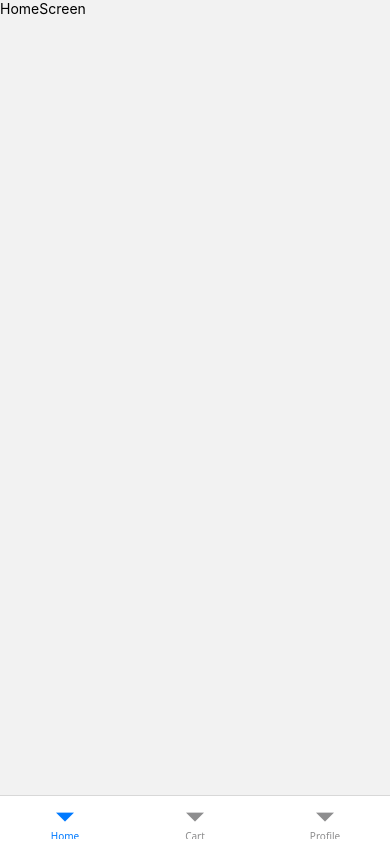
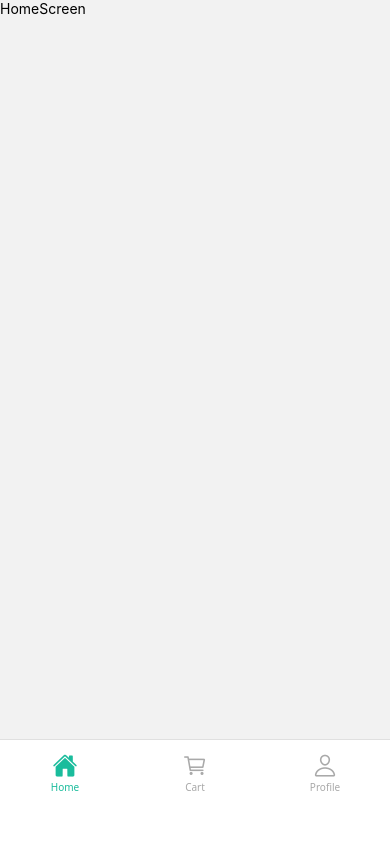
Before and after one commit to Abdulzizi/smart-ecommerce, a React Native app: screen /MainAppBottomTabs in a window 390 px wide. Built offline with nearby package versions, Linux system fonts and the light colour scheme.

Commit message:
styling bottom tabs to be better

```diff
--- a/package.json
+++ b/package.json
@@ -9,6 +9,7 @@
     "web": "expo start --web"
   },
   "dependencies": {
+    "@expo/vector-icons": "^15.0.2",
     "@react-navigation/bottom-tabs": "^7.4.7",
     "@react-navigation/native": "^7.1.17",
     "@react-navigation/stack": "^7.4.8",
@@ -20,7 +21,8 @@
     "react-native-gesture-handler": "~2.28.0",
     "react-native-safe-area-context": "~5.6.0",
     "react-native-screens": "~4.16.0",
-    "react-native-size-matters": "^0.4.2"
+    "react-native-size-matters": "^0.4.2",
+    "react-native-vector-icons": "^10.3.0"
   },
   "devDependencies": {
     "@types/react": "~19.1.0",
--- a/src/navigation/MainAppBottomTabs.tsx
+++ b/src/navigation/MainAppBottomTabs.tsx
@@ -1,13 +1,46 @@
 import { createBottomTabNavigator } from "@react-navigation/bottom-tabs";
+import { Ionicons } from "@expo/vector-icons";
 import HomeScreen from "../screens/HomeScreen";
 import CartScreen from "../screens/CartScreen";
 import ProfileScreen from "../screens/ProfileScreen";
+import { AppColor } from "../styles/colors";
+import { vs } from "react-native-size-matters";
 
 const Tab = createBottomTabNavigator();
 
 export default function MainAppBottomTabs() {
     return (
-        <Tab.Navigator screenOptions={{ headerShown: false }}>
+        <Tab.Navigator
+            screenOptions={({ route }) => ({
+                headerShown: false,
+                tabBarShowLabel: true,
+                tabBarStyle: {
+                    backgroundColor: AppColor.white,
+                    borderTopColor: AppColor.borderColor,
+                    borderTopWidth: 1,
+                    height: vs(85),
+                    paddingBottom: vs(6),
+                    paddingTop: vs(6),
+                },
+                tabBarActiveTintColor: AppColor.primary,
+                tabBarInactiveTintColor: AppColor.disabledGray,
+                tabBarIcon: ({ color, size, focused }) => {
+                    let iconName: keyof typeof Ionicons.glyphMap;
+
+                    if (route.name === "Home") {
+                        iconName = focused ? "home" : "home-outline";
+                    } else if (route.name === "Cart") {
+                        iconName = focused ? "cart" : "cart-outline";
+                    } else if (route.name === "Profile") {
+                        iconName = focused ? "person" : "person-outline";
+                    } else {
+                        iconName = "ellipse";
+                    }
+
+                    return <Ionicons name={iconName} size={size} color={color} />;
+                },
+            })}
+        >
             <Tab.Screen name="Home" component={HomeScreen} />
             <Tab.Screen name="Cart" component={CartScreen} />
             <Tab.Screen name="Profile" component={ProfileScreen} />
```
Also changed, not shown: 1 other file (tests, documents, lock files or other folders).
